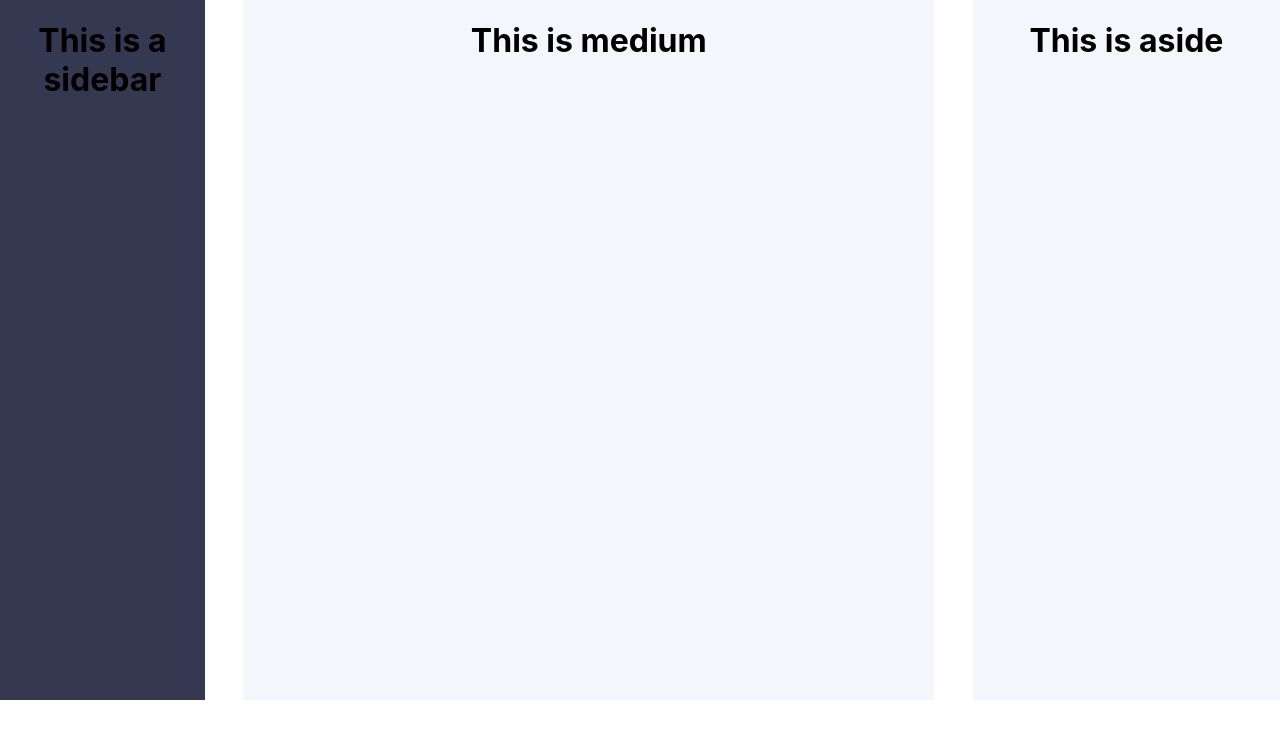
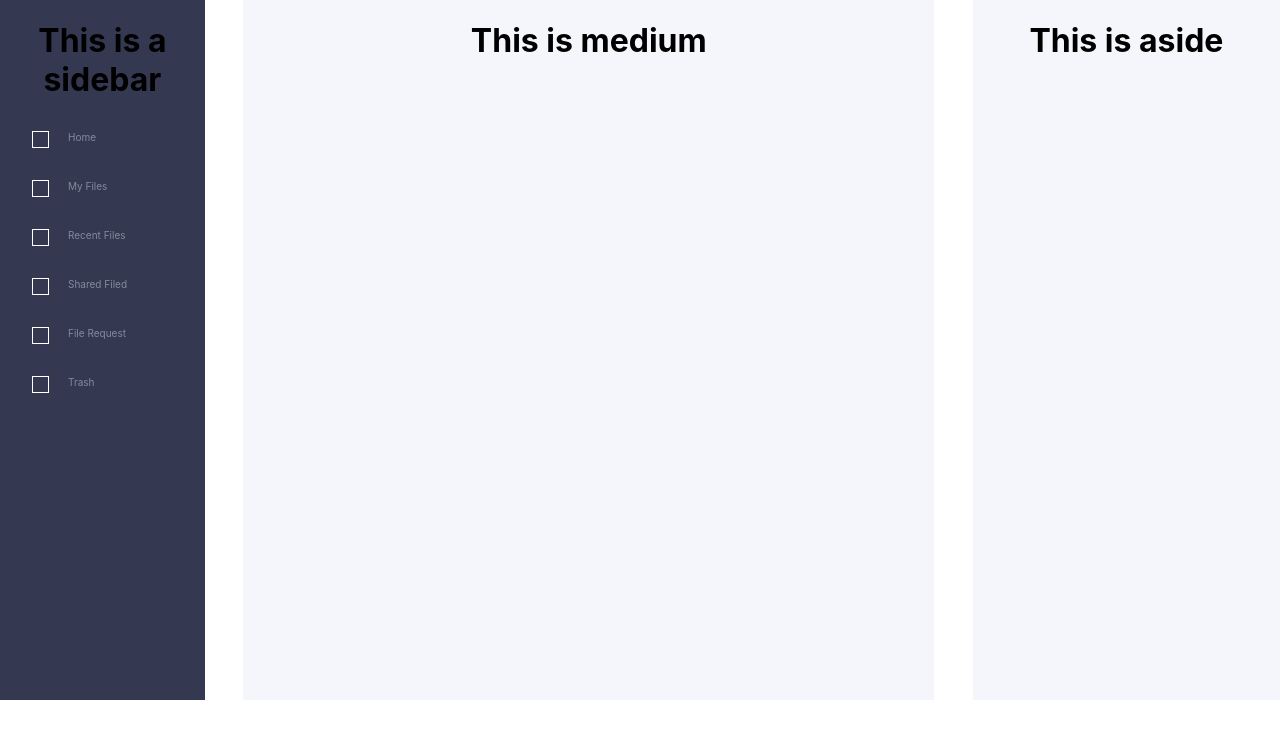
Before and after one commit to Freddy-Bedregal/styling-challenge, a React (Create React App) app: page / in a window 1280 px wide. Shown: the top 738 px of the page. Built offline with nearby package versions, Linux system fonts and the light colour scheme.

Commit message:
Nav options created

```diff
--- a/src/App.tsx
+++ b/src/App.tsx
@@ -1,12 +1,22 @@
 import React from 'react';
 import './App.css';
+import { NavOption } from './NavOption';
 
 function App() {
+
+  const options = [{name: 'Home'}, {name: 'My Files'}, {name: 'Recent Files'},
+  {name: 'Shared Filed'}, {name: 'File Request'}, {name: 'Trash'}]
+
   return (
     <div className="App">
 
       <div className="sidebar">
         <h1>This is a sidebar</h1>
+
+        {options.map( (option) => {
+          return <NavOption name={option.name}></NavOption>
+        })}
+
       </div>
 
       <div className="medium-side">
--- /dev/null
+++ b/src/NavOption.tsx
@@ -0,0 +1,12 @@
+interface Props{
+    name: string;
+}
+
+export function NavOption(props: Props){
+    return(
+        <div className="nav-option">
+            <div className="square-option"></div>
+            <span className="option-name">{props.name}</span>
+        </div>
+    )
+}
--- a/src/index.css
+++ b/src/index.css
@@ -33,3 +33,22 @@ code {
   flex-basis: 24%;
   background-color: #F5F6FC;
 }
+
+.square-option{
+  width: 15px;
+  height: 15px;
+  border: 1px solid #FFFFFF;
+}
+
+.nav-option{
+  display: flex;
+  justify-content: start;
+  flex-direction: row;
+  margin: 32px;
+}
+
+.option-name{
+  margin-left: 19px;
+  color: #858A9D;
+  font-size: 10px;
+}
```
